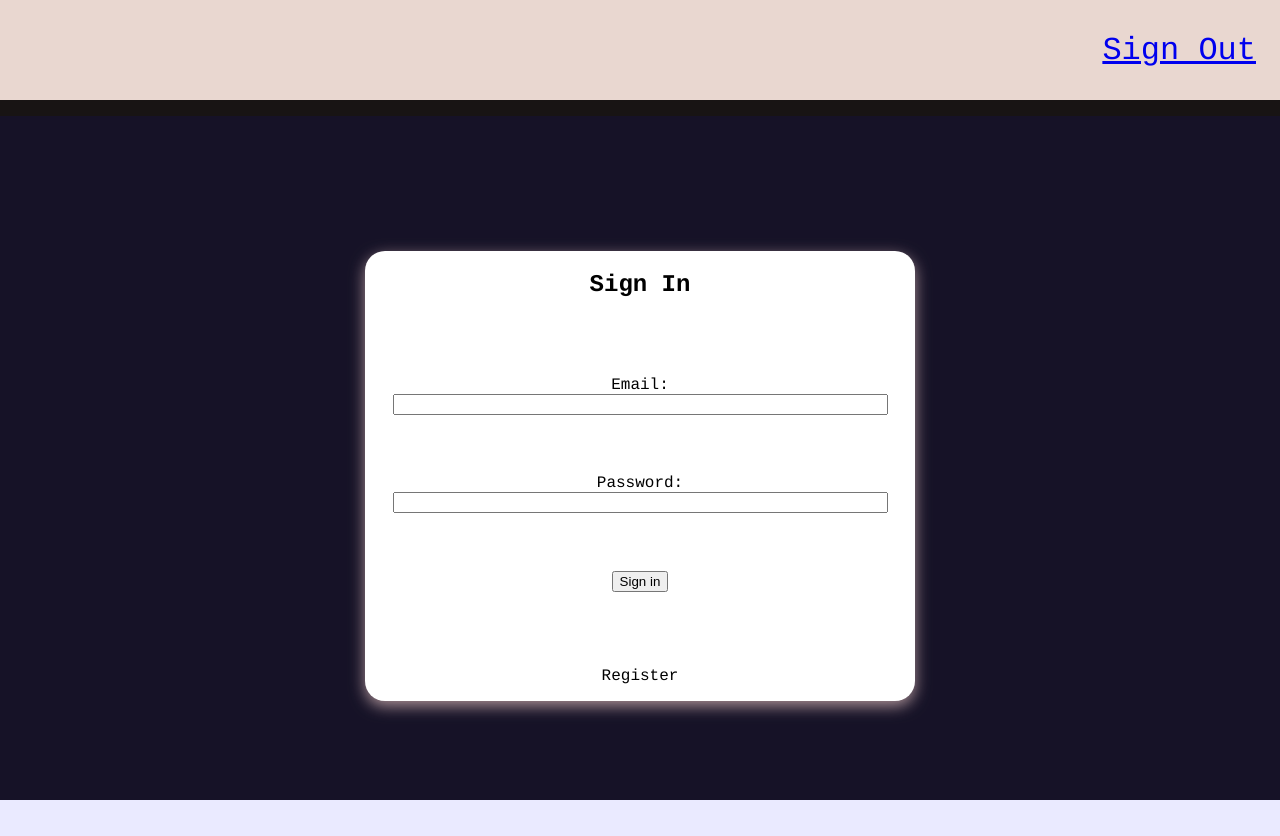
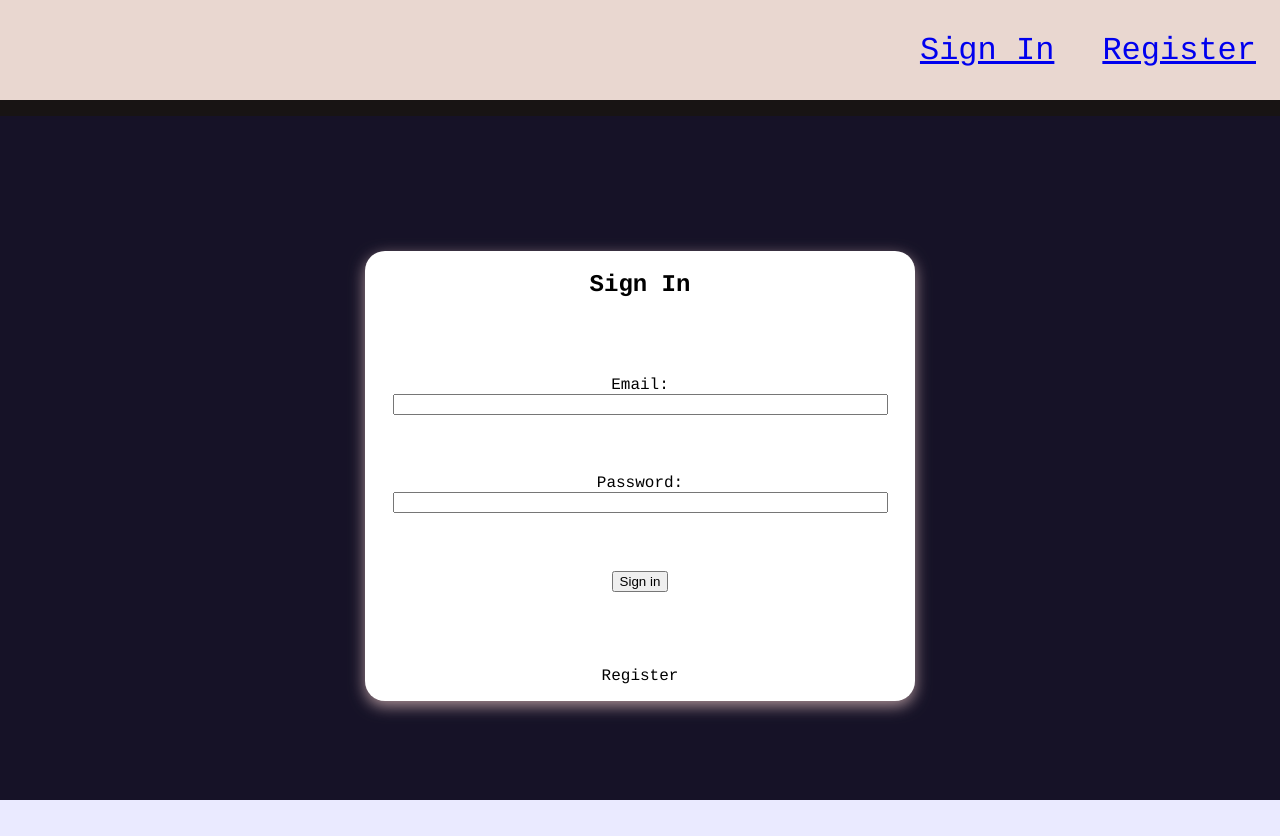
Before and after one commit to AnaisRevellat/face-recognition, a React (Create React App) app: page / in a window 1280 px wide. Built offline with nearby package versions, Linux system fonts and the light colour scheme.

Commit message:
fixing last issues with clarifai API

```diff
--- a/src/App.js
+++ b/src/App.js
@@ -63,6 +63,7 @@ class App extends Component {
       imageUrl: "",
       box: {},
       route: "signin",
+      isSignedIn: false,
     };
 
     // this.loadParticles = this.loadParticles.bind(this);
@@ -93,8 +94,7 @@ class App extends Component {
   };
 
   displayFaceBox = (box) => {
-    console.log(box);
-    this.setState({ box: box });
+    this.setStae({ box: box });
   };
 
   onInputChange = (event) => {
@@ -120,10 +120,16 @@ class App extends Component {
   };
 
   onRouteChange = (route) => {
+    if (route === "signout") {
+      this.setState({ isSignedIn: false });
+    } else if (route === "home") {
+      this.setState({ isSignedIn: true });
+    }
     this.setState({ route: route });
   };
 
   render() {
+    const { isSignedIn, box, route, imageUrl } = this.state;
     return (
       <Router>
         <div className="App">
@@ -203,9 +209,12 @@ class App extends Component {
             }}
           />
 
-          <Navigation onRouteChange={this.onRouteChange} />
+          <Navigation
+            isSignedIn={isSignedIn}
+            onRouteChange={this.onRouteChange}
+          />
 
-          {this.state.route === "home" ? (
+          {route === "home" ? (
             <>
               <Logo />
               <ImageLinkForm
@@ -214,14 +223,14 @@ class App extends Component {
               />
               <Rank />
               <FaceRecognition
-                box={this.state.box}
-                imageUrl={this.state.imageUrl}
+                box={box}
+                imageUrl={imageUrl}
               />
             </>
-          ) : this.state.route === "signin" ? (
+          ) : route === "signin" ? (
             <Signin onRouteChange={this.onRouteChange} />
           ) : (
-            <Register />
+            <Register onRouteChange={this.onRouteChange} />
           )}
         </div>
       </Router>
--- a/src/components/Navigation/Navigation.js
+++ b/src/components/Navigation/Navigation.js
@@ -1,12 +1,38 @@
 import React from "react";
 import { Link } from "react-router-dom";
-import styles from './navigation.module.css'
-const Navigation = ({onRouteChange}) => {
-  return (
-    <nav className={styles.main_nav}>
-      <Link onClick={() => onRouteChange("signin")} className={styles.main_nav__link}>Sign Out</Link>
-    </nav>
-  );
+import styles from "./navigation.module.css";
+const Navigation = ({ onRouteChange, isSignedIn }) => {
+  if (isSignedIn) {
+    return (
+      <nav className={styles.main_nav}>
+        <Link
+          onClick={() => onRouteChange("signout")}
+          className={styles.main_nav__link}
+        >
+          Sign Out
+        </Link>
+      </nav>
+    );
+  } else {
+    return (
+      <>
+        <nav className={styles.main_nav}>
+          <Link
+            onClick={() => onRouteChange("signin")}
+            className={styles.main_nav__link}
+          >
+            Sign In
+          </Link>
+          <Link
+            onClick={() => onRouteChange("register")}
+            className={styles.main_nav__link}
+          >
+            Register
+          </Link>
+        </nav>
+      </>
+    );
+  }
 };
 
 export default Navigation;
--- a/src/components/Register/Register.js
+++ b/src/components/Register/Register.js
@@ -2,26 +2,26 @@ import React from "react";
 import styles from "./register.module.css";
 
 const Register = ({ onRouteChange }) => {
+
+  const handleSubmit = (event) => {
+    event.preventDefault();  // Empêche le rechargement de la page
+    onRouteChange("home");
+  };
+
   return (
     <div className={styles.form_container}>
-      <form className={styles.sign_form}>
+      <div className={styles.sign_form} onSubmit={handleSubmit}>
         <h2>Register</h2>
-        <div className={styles.sign_form__subdiv}>
-          <label>Name:</label>
-          <input type="text" id="name" name="name" />
-        </div>
         <div className={styles.sign_form__subdiv}>
           <label htmlFor="email">Email:</label>
           <input type="email" id="email" name="email" />
         </div>
         <div className={styles.sign_form__subdiv}>
-          <label htmlFor="password">Password</label>
+          <label htmlFor="password">Password:</label>
           <input type="password" id="password" name="password" />
         </div>
-        <button onClick={() => onRouteChange("home")} type="submit">
-          Sign in
-        </button>
-      </form>
+        <button type="submit">Register</button>
+      </div>
     </div>
   );
 };
--- a/src/components/Register/register.module.css
+++ b/src/components/Register/register.module.css
@@ -28,3 +28,7 @@
     width: 90%;
     /* background-color: yellow; */
   }
+
+  .sign_form__subdiv input:hover {
+    background-color: #e2e2e2;
+  }
--- a/src/components/Signin/Signin.js
+++ b/src/components/Signin/Signin.js
@@ -4,7 +4,7 @@ import styles from "./signin.module.css";
 const Signin = ({onRouteChange}) => {
   return (
     <div className={styles.form_container}>
-      <form className={styles.sign_form}>
+      <div className={styles.sign_form}>
       <h2>Sign In</h2>
         <div className={styles.sign_form__subdiv}>
           <label htmlFor="email">Email:</label>
@@ -18,7 +18,7 @@ const Signin = ({onRouteChange}) => {
         <div className={styles.sign_form__subdiv}>
           <p onClick={() => onRouteChange('register')} href="#0">Register</p>
         </div>
-      </form>
+      </div>
     </div>
   );
 };
--- a/src/components/Signin/signin.module.css
+++ b/src/components/Signin/signin.module.css
@@ -28,3 +28,15 @@
   width: 90%;
   /* background-color: yellow; */
 }
+
+.sign_form__subdiv input:hover {
+  background-color: #e2e2e2;
+}
+
+.sign_form__subdiv p {
+  cursor:pointer;
+}
+
+.sign_form__subdiv p:hover {
+color:orangered;
+}
```
